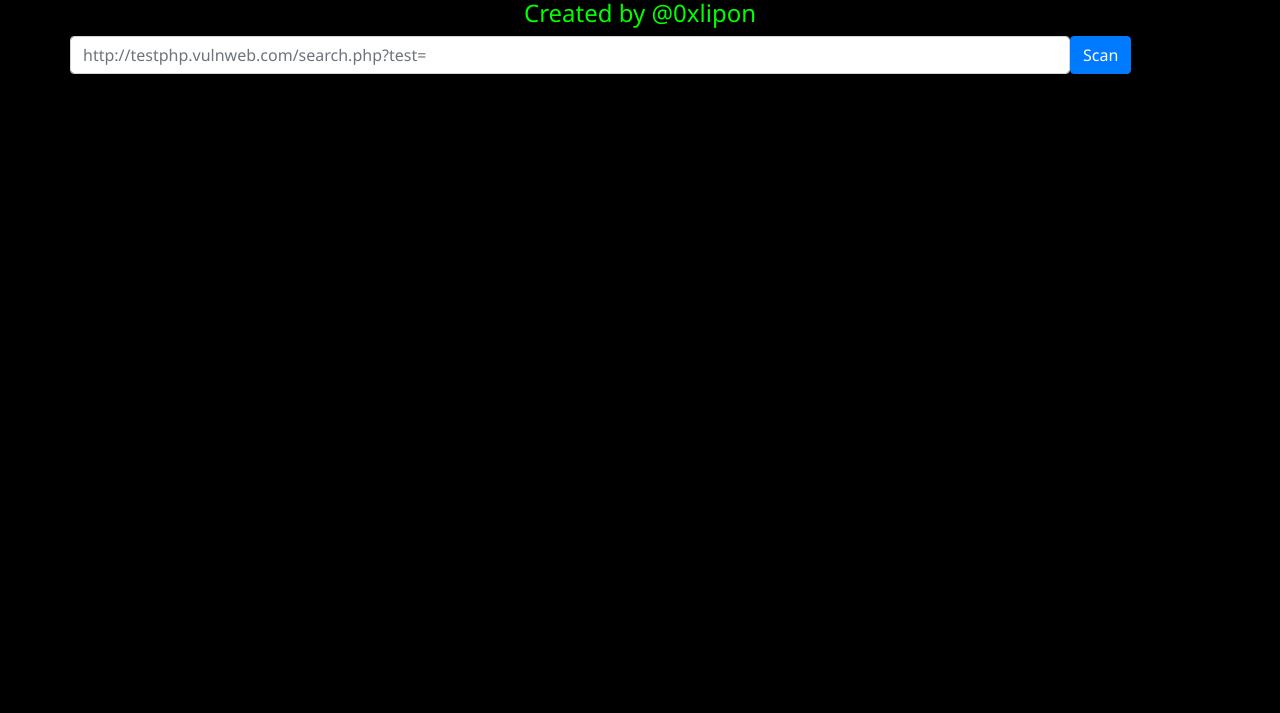
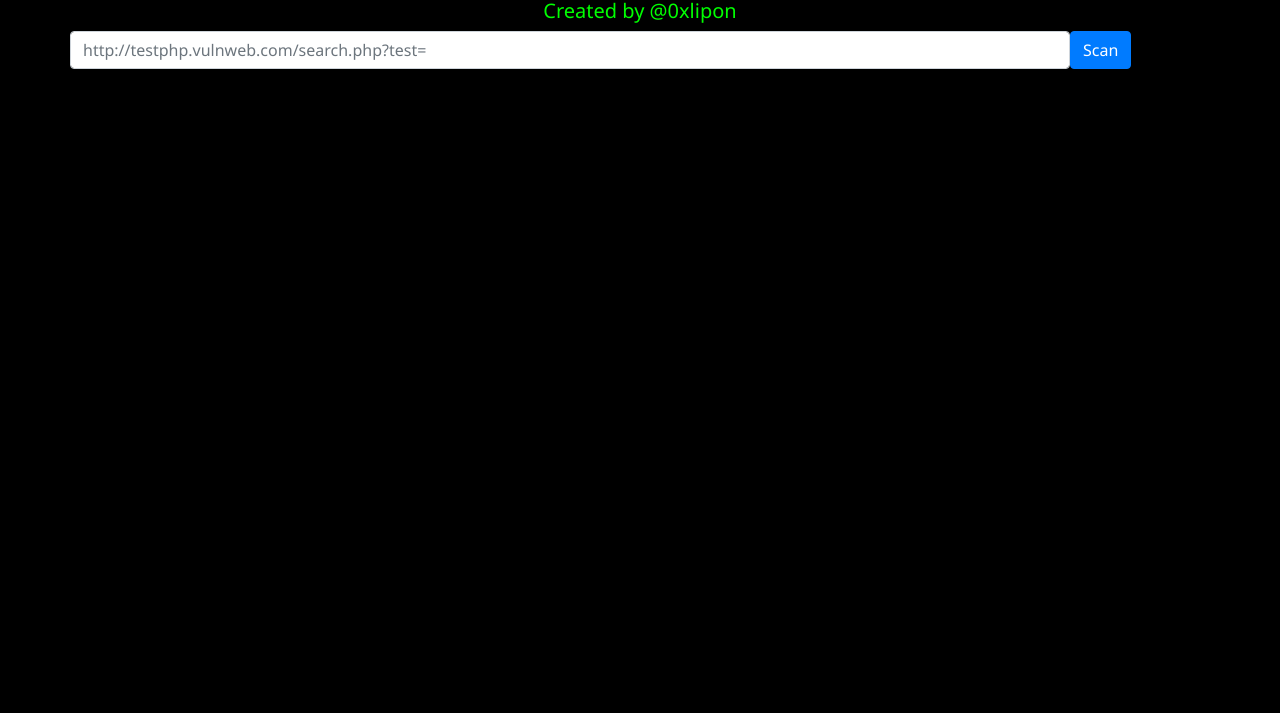
Before and after one commit to snowden-pc/xss_fuzzer, a plain HTML site: page index.html in a window 1280 px wide. Shown: the part 87-800 px from the top of the page. Drawn offline with nearby package versions, Linux system fonts and the light colour scheme.

Commit message:
Update index.html

```diff
--- a/index.html
+++ b/index.html
@@ -86,7 +86,7 @@
 <body>
     <div class="container p-0">
         <h1 class="text-center">XSS Fuzzer</h1>
-        <h4 align="center">Created by <a href="https://github.com/0xlipon" target="_blank">@0xlipon</a></h4>
+        <h5 align="center">Created by <a href="https://github.com/0xlipon" target="_blank">@0xlipon</a></h5>
         <form id="xssForm" class="form-inline">
             <div class="form-group">
                 <input type="url" class="form-control" id="urlInput" placeholder="http://testphp.vulnweb.com/search.php?test=" required>
```
